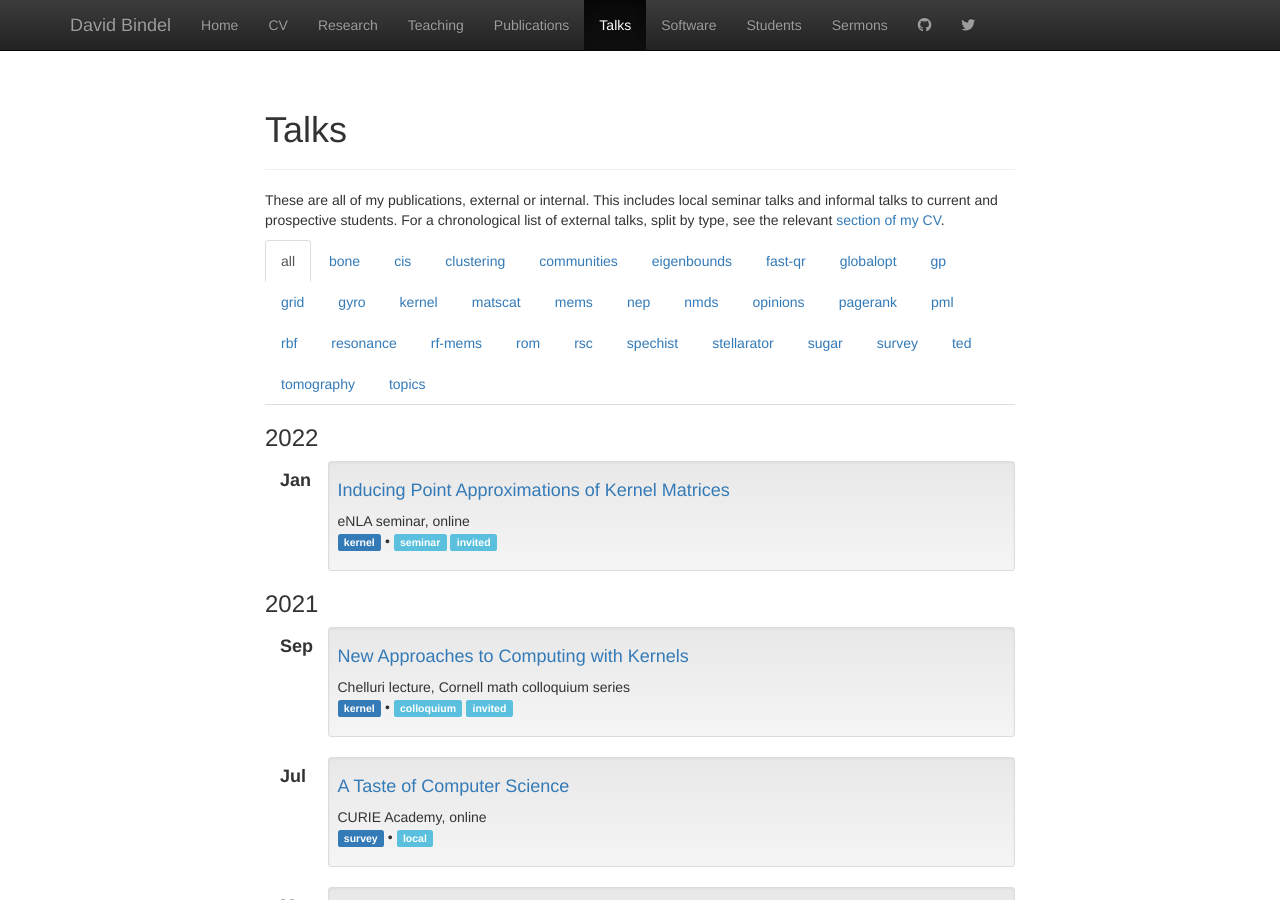
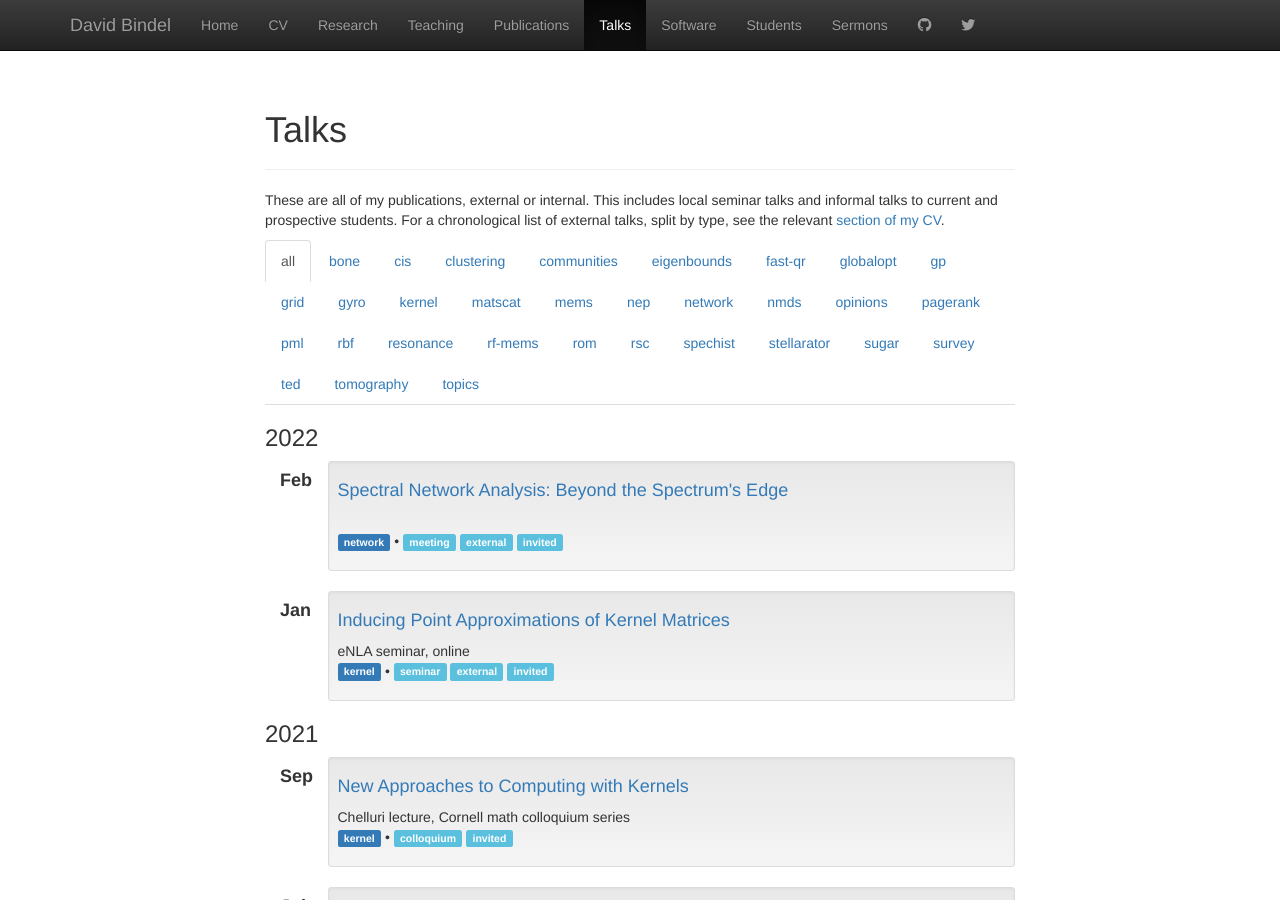
Before and after one commit to dbindel/cornell_web, a Jekyll site: the page built from talks.html, in a window 1280 px wide and 900 px high. Built offline with Jekyll 4.4.1, drawn with Linux system fonts in a browser that asks for light colours; nearby versions of some CDN libraries.

Commit message:
Add presentation for Maryland workshop.

```diff
--- a/_data/present.yml
+++ b/_data/present.yml
@@ -1300,5 +1300,10 @@
   file: 2022-01-enla/enla-jan22.pdf
   title: "Inducing Point Approximations of Kernel Matrices"
   tags: [kernel]
-  type: [seminar, invited]
+  type: [seminar, external, invited]
   where: eNLA seminar, online
+-
+  file: 2022-02-umd/umd-feb22.pdf
+  title: "Spectral Network Analysis: Beyond the Spectrum's Edge"
+  tags: [network]
+  type: [meeting, external, invited]
```
